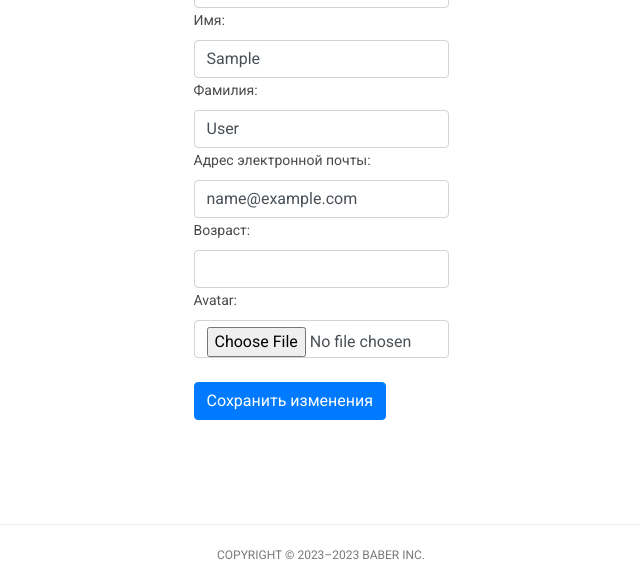
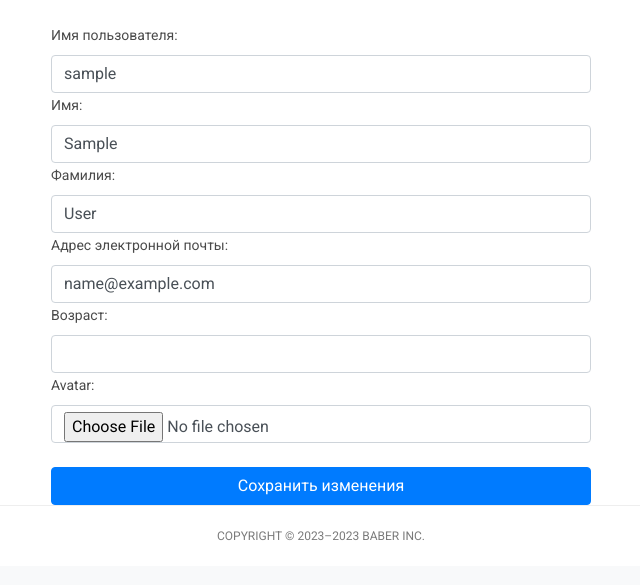
Before and after one commit to Raiymand/stepshop_SDP221, a Django app: page /auth/edit in a window 1280 px wide. Shown: the part 552-1137 px from the top of the page, without its empty margins (319-959 px from the left). After the commit the page ends 1092 px from the top, so only its background shows below. Run offline with Django 4.2, Linux system fonts and the light colour scheme; the visitor is signed in with stand-in values (Sample User, id 1); some libraries are stand-ins or nearby versions.

Commit message:
lesson_08 fiels

```diff
--- a/stepshop/authapp/forms.py
+++ b/stepshop/authapp/forms.py
@@ -4,6 +4,7 @@
 
 
 class ShopUserLoginForm(AuthenticationForm):
+
     class Meta:
         model = ShopUser
         fields = ('username', 'password')
--- a/stepshop/templates/auth/edit.html
+++ b/stepshop/templates/auth/edit.html
@@ -2,23 +2,24 @@
 {% load static %}
 
 {% block content %}
-<div class="contact-page">
-    <div class="container">
-        <div class="row">
+<div class="container mt-5">
+    <div class="row">
+        <div class="col-md-4 offset-md-4 text-center">
+            <h2 class="mb-4">Редактирование профиля</h2>
 
-            <div class="user_avatar">
-                <img src="/media/{{ user.avatar }}" alt="" class="rounded-circle">
+            <div class="user-avatar">
+                <img src="/media/{{ user.avatar }}" alt="User Avatar" class="rounded-circle img-fluid">
             </div>
         </div>
+    </div>
 
-        <div class="row">
-            <div class="mx-auto col-3">
-                <form id="contact" method="post" enctype="multipart/form-data">
-                    {% csrf_token %}
-                    {{ edit_form.as_p }}
-                    <button type="submit" class="btn btn-primary my-4">Сохранить изменения</button>
-                </form>
-            </div>
+    <div class="row mt-4">
+        <div class="col-md-6 offset-md-3">
+            <form id="contact" method="post" enctype="multipart/form-data">
+                {% csrf_token %}
+                {{ edit_form.as_p }}
+                <button type="submit" class="btn btn-primary btn-block mt-4">Сохранить изменения</button>
+            </form>
         </div>
     </div>
 </div>
```
Also changed, not shown: stepshop/templates/auth/login.html (+11 -13 lines), stepshop/templates/auth/register.html (+8 -10 lines).
